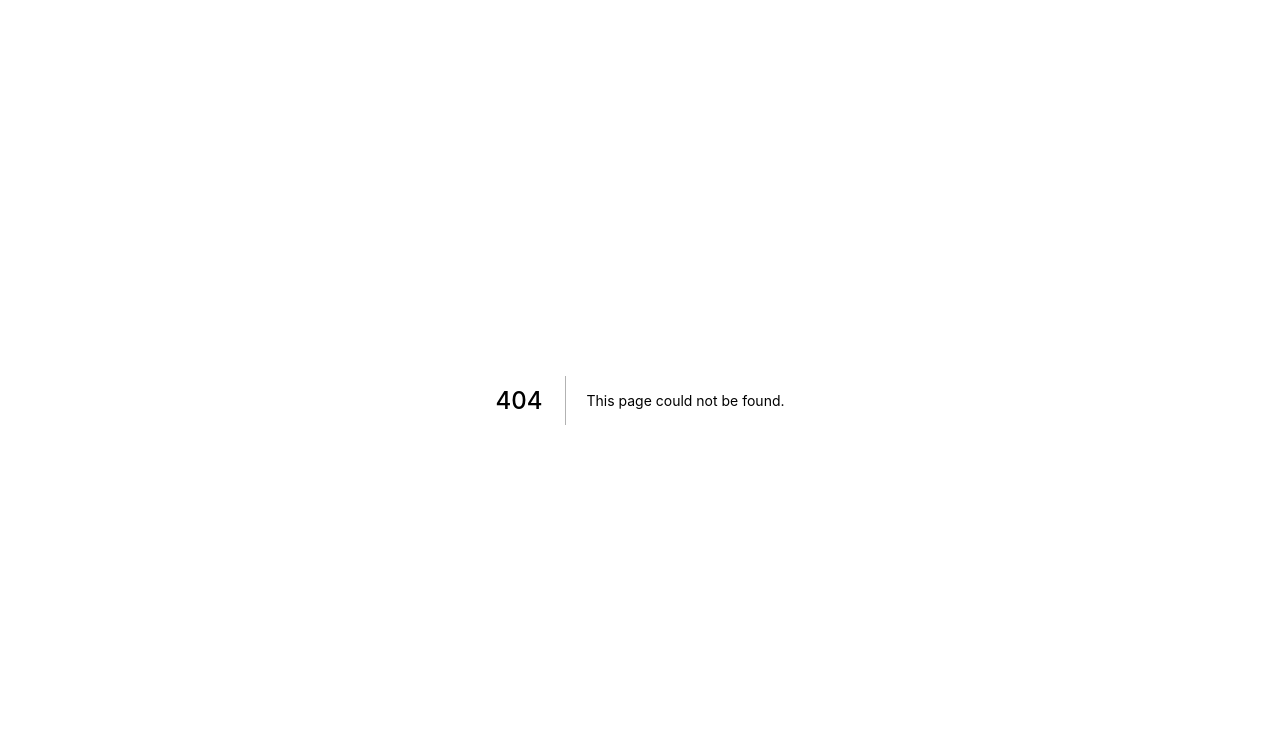
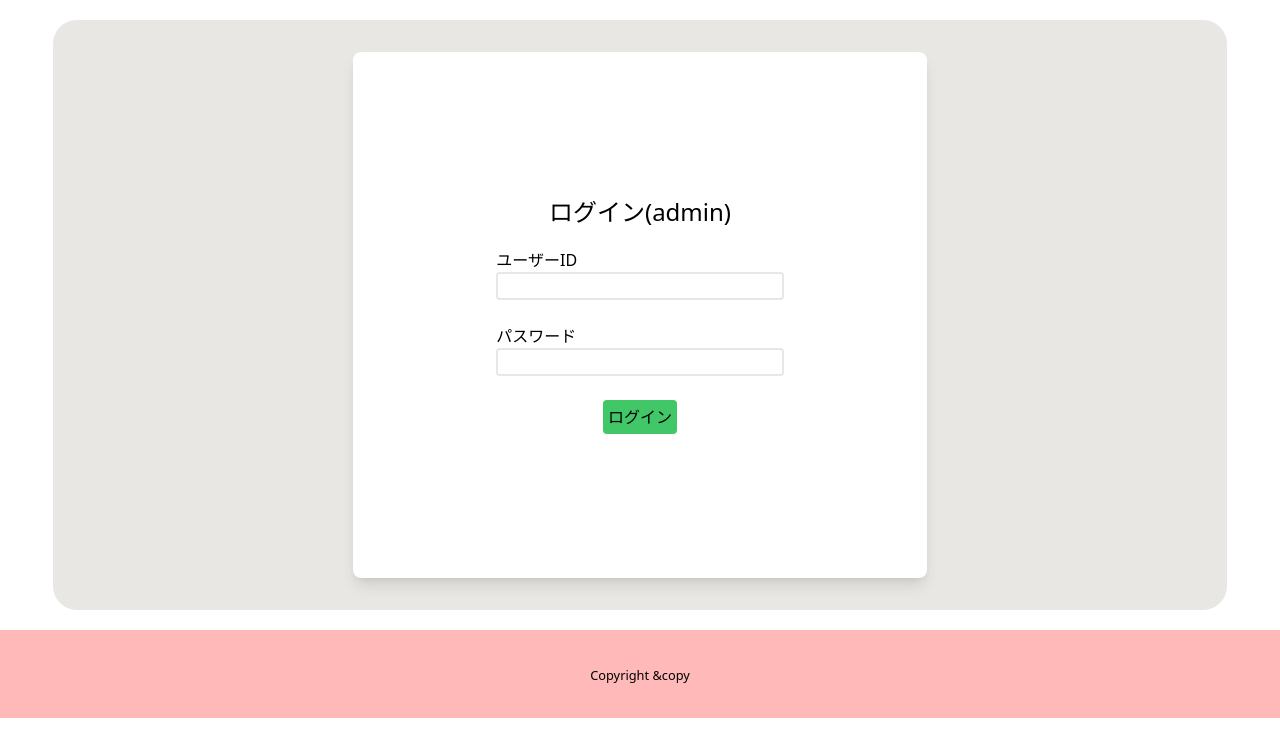
Before and after one commit to case-study07/cs-admin-frontend, a Next.js app: page /login in a window 1280 px wide. Before the commit this address had no page. Shown: the top 756 px of the page. Built offline with nearby package versions, Linux system fonts and the light colour scheme.

Commit message:
login(admin)作成

```diff
--- /dev/null
+++ b/pages/login.tsx
@@ -0,0 +1,23 @@
+import { Layout } from "../components/ui";
+import { ReactNode } from "react";
+import s from "../styles/login.module.css";
+
+export default function Login(): ReactNode {
+  return (
+    <div className={s.login}>
+        <h2>ログイン(admin)</h2>
+        <form action="">
+            <div>
+                <label htmlFor="">ユーザーID</label><br />
+                <input type="text" />
+            </div>
+            <div>
+                <label htmlFor="">パスワード</label><br />
+                <input type="password" name="" id="" />
+            </div>
+            <input type="submit" value="ログイン" />
+        </form>
+    </div>
+  );
+}
+Login.Layout = Layout;
--- /dev/null
+++ b/styles/login.module.css
@@ -0,0 +1,22 @@
+.login{
+    @apply bg-white w-1/2 py-36 rounded-lg shadow-lg mx-auto;
+
+    & h2{
+        @apply text-2xl text-center mb-5;
+    }
+
+    & form{
+        @apply w-1/2 mx-auto;
+
+        & div input{
+            @apply border-2 rounded w-full mb-6;
+        }
+
+        & input[type="submit"]{
+            background-color: #41C767;
+            display: block;
+            padding: 5px;
+            @apply mx-auto rounded;
+        }
+    }
+}
```
